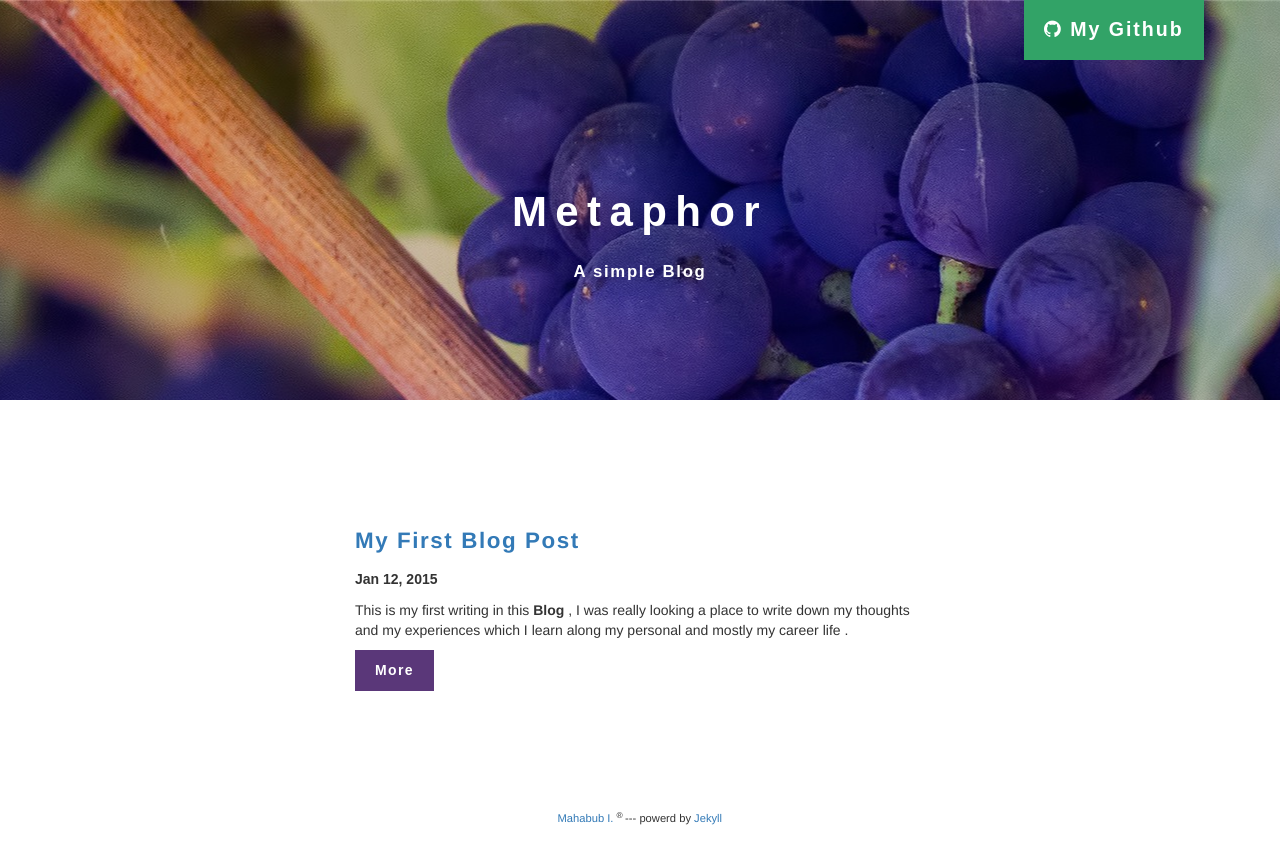
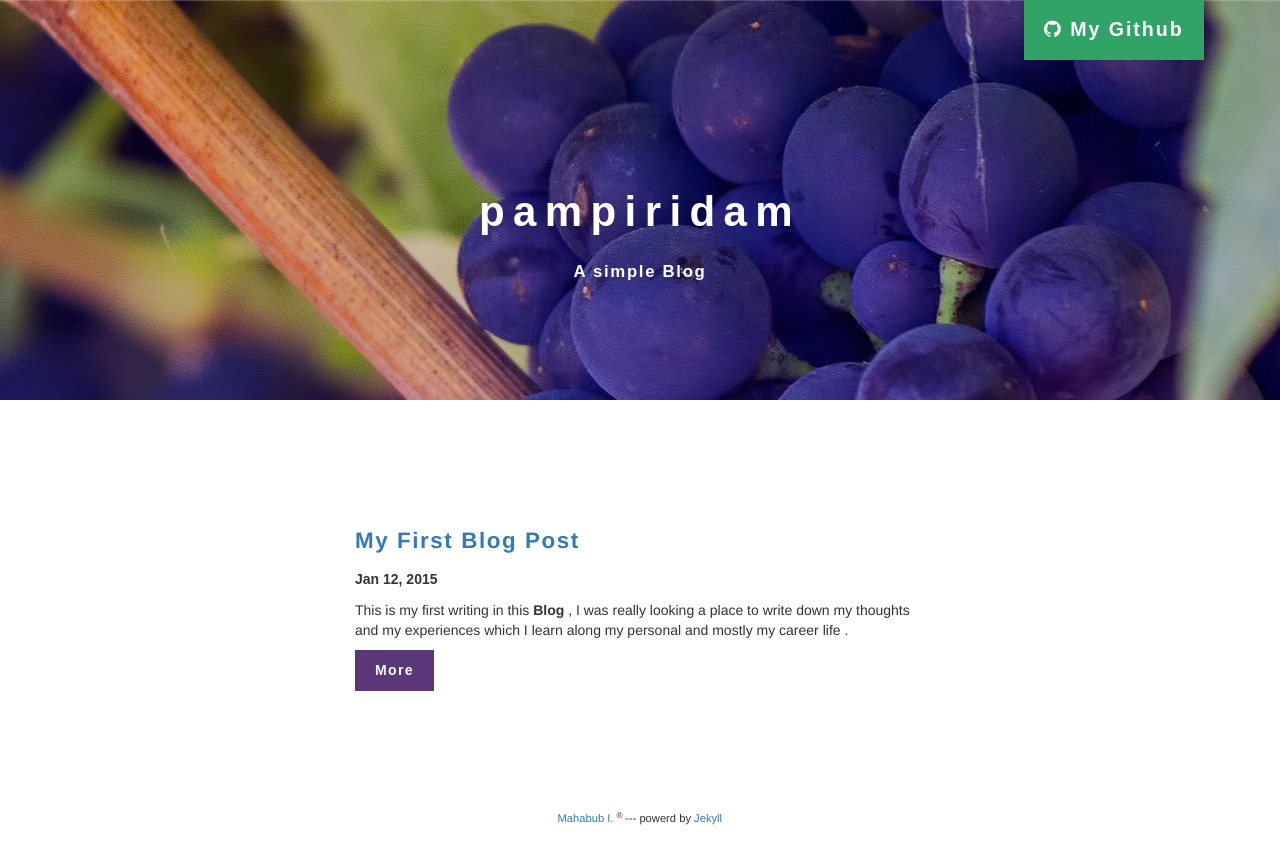
Before and after one commit to pampiridam/pampiridam.github.io, a Jekyll site: the page built from index.html, in a window 1280 px wide. Shown: the top 864 px of the page. Built offline with Jekyll 4.4.1, drawn with Linux system fonts in a browser that asks for light colours; nearby versions of some CDN libraries; library files that are not in the unit come from our copies; the list of posts is cut into pages by our own code; comment, search, counter and statistics services are not loaded.

Commit message:
readme & config updates

```diff
--- a/_config.yml
+++ b/_config.yml
@@ -1,5 +1,5 @@
 # Site settings
-title: Metaphor
+title: pampiridam
 smalltalk: "A simple Blog"
 description: > # My blog Powred by jekyll
 baseurl: "" # the subpath of your site, e.g. /blog/
```
Also changed, not shown: README.md.
